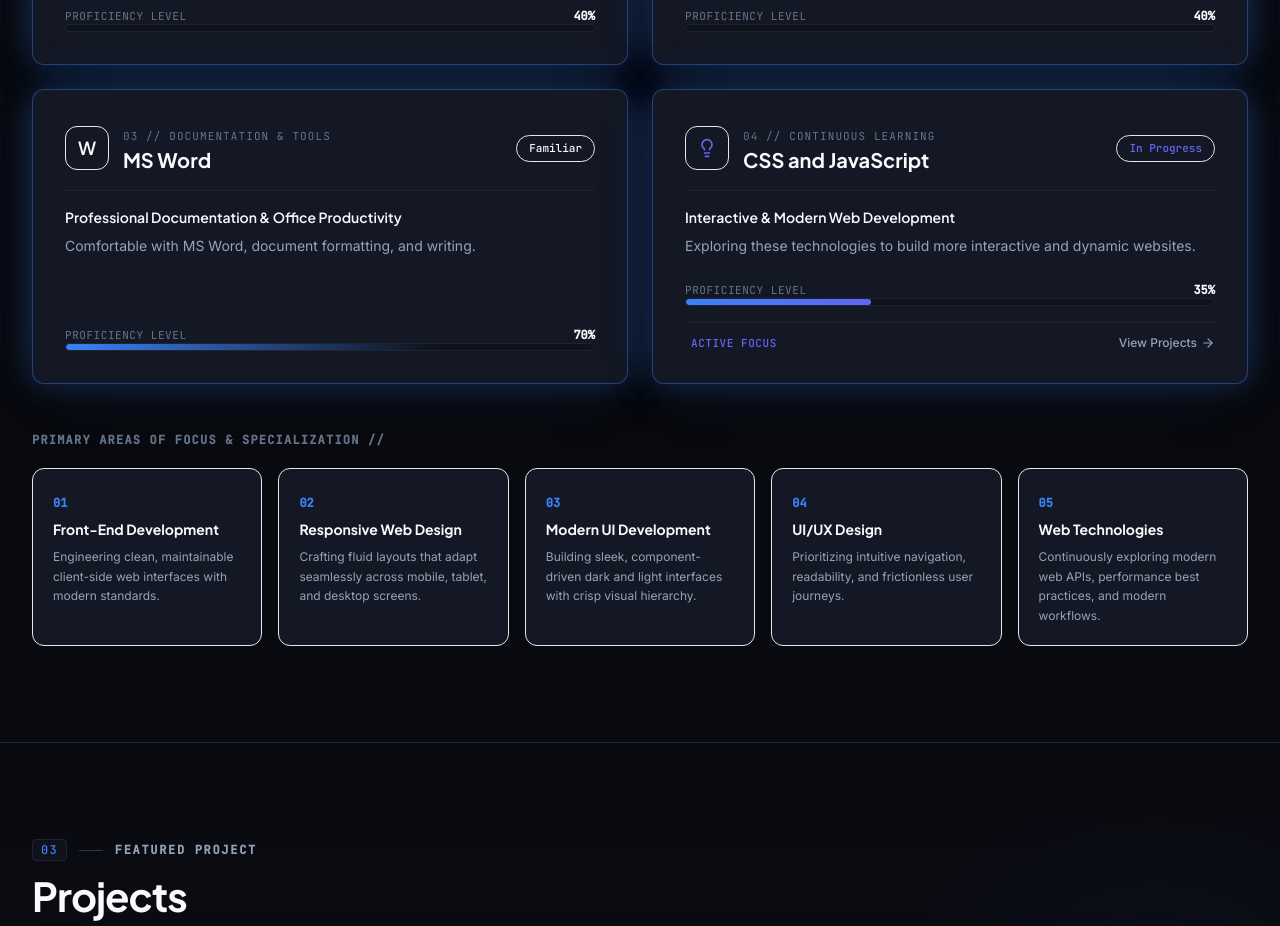
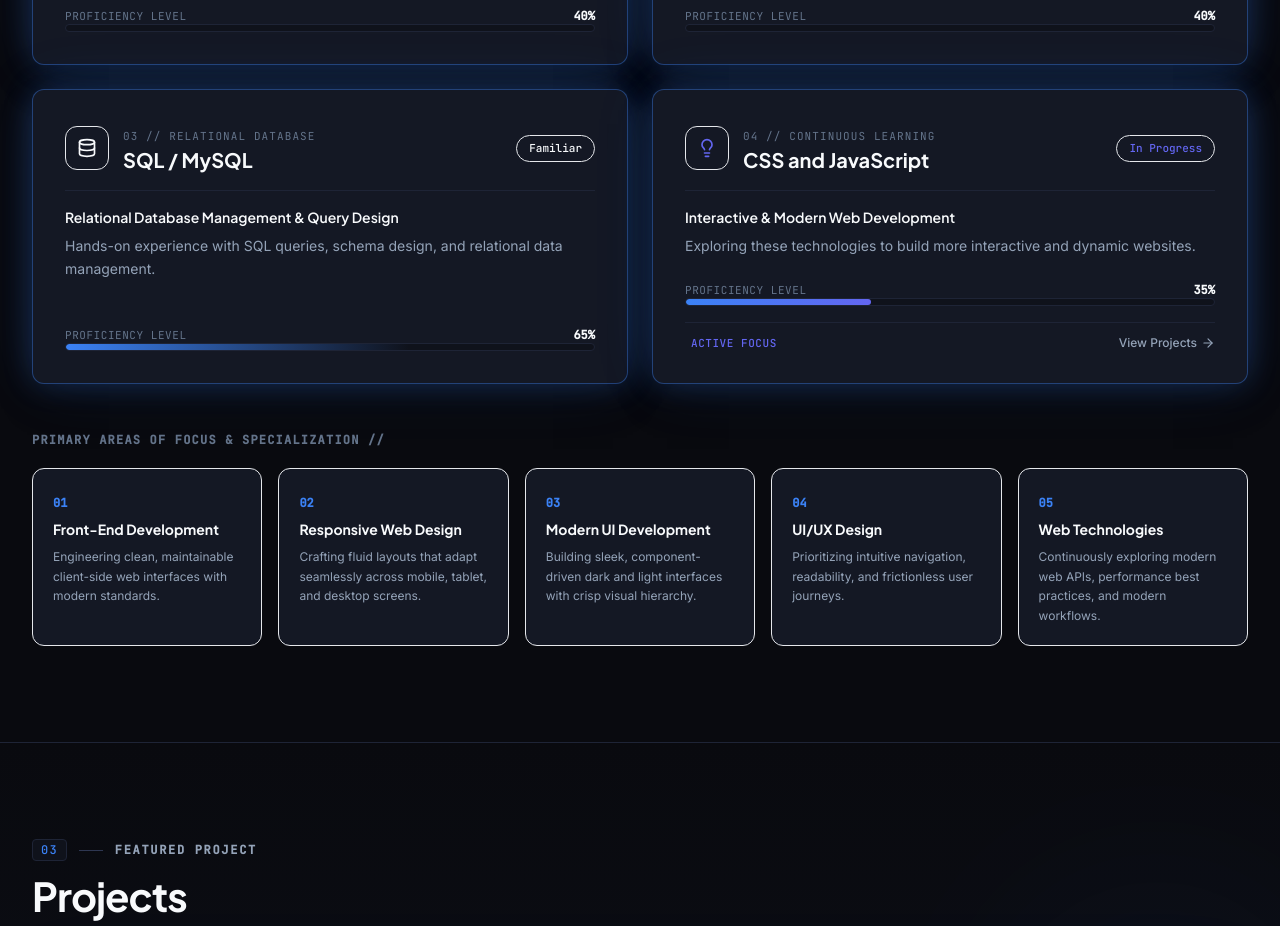
Before and after one commit to Sultana-Asma/sultana-portfolio, a React (Vite) app: page / in a window 1280 px wide. Shown: the part 1560-2486 px from the top of the page. Built offline with nearby package versions, Linux system fonts and the light colour scheme.

Commit message:
Update Skills section Card 3 from MS Word to SQL / MySQL

```diff
--- a/src/components/sections/SkillsSection.jsx
+++ b/src/components/sections/SkillsSection.jsx
@@ -2,7 +2,7 @@ import React from "react";
 import {
   Code2,
   FileCode2,
-  FileText,
+  Database,
   Lightbulb,
   ArrowRight,
   Terminal,
@@ -17,6 +17,9 @@ function SkillCardIcon({ type, className = "" }) {
   }
   if (type === "html") {
     return <Code2 className={`h-5 w-5 ${className}`} aria-hidden="true" />;
+  }
+  if (type === "database") {
+    return <Database className={`h-5 w-5 ${className}`} aria-hidden="true" />;
   }
   if (type === "word") {
     return <span className={`font-display text-lg font-black ${className}`}>W</span>;
--- a/src/data/portfolioData.js
+++ b/src/data/portfolioData.js
@@ -166,15 +166,15 @@ export const portfolioData = {
         iconType: "html",
       },
       {
-        id: "ms-word",
-        name: "MS Word",
-        category: "Documentation & Tools",
+        id: "sql-mysql",
+        name: "SQL / MySQL",
+        category: "Relational Database",
         level: "Familiar",
-        percentage: 70,
+        percentage: 65,
         accent: "cyan",
-        tagline: "Professional Documentation & Office Productivity",
-        description: "Comfortable with MS Word, document formatting, and writing.",
-        iconType: "word",
+        tagline: "Relational Database Management & Query Design",
+        description: "Hands-on experience with SQL queries, schema design, and relational data management.",
+        iconType: "database",
       },
       {
         id: "currently-learning",
```
